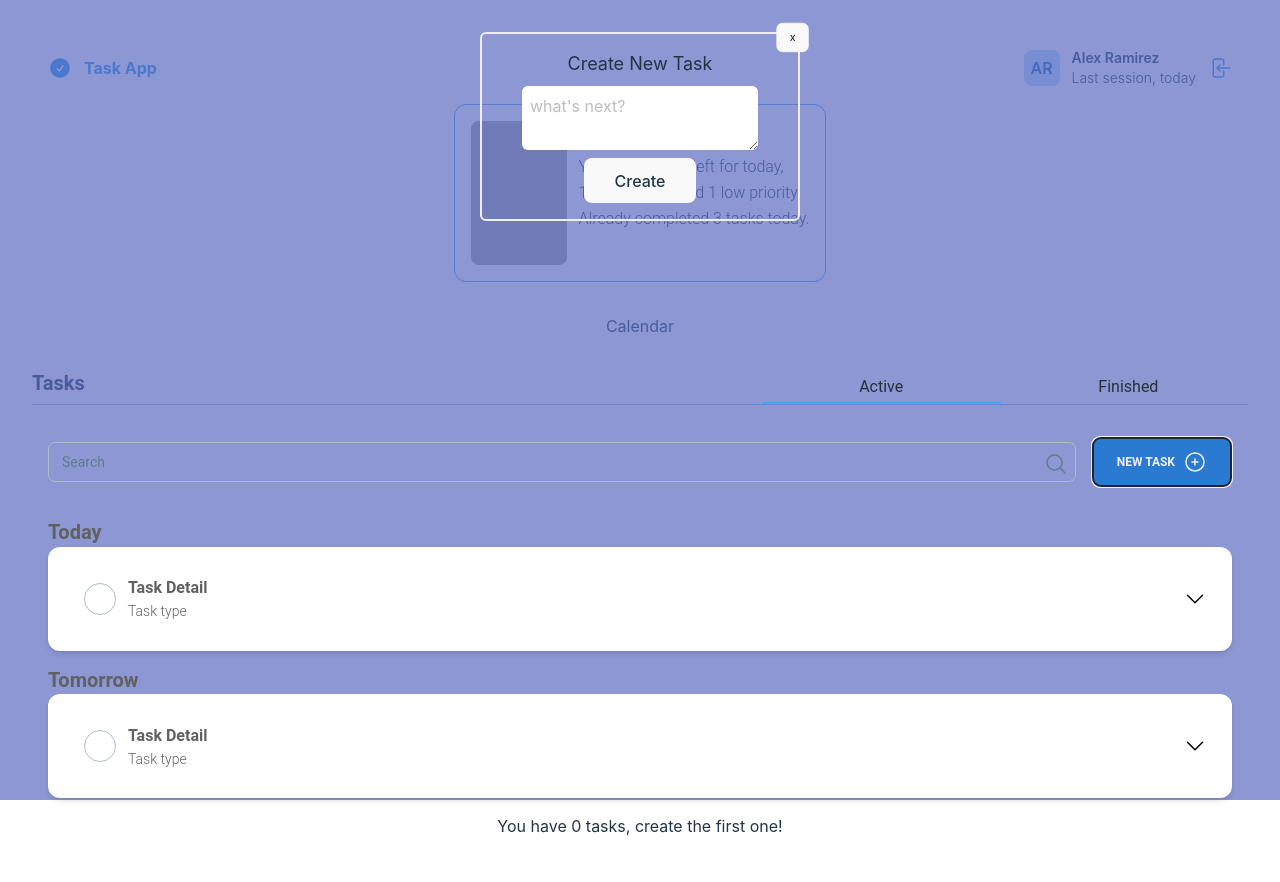
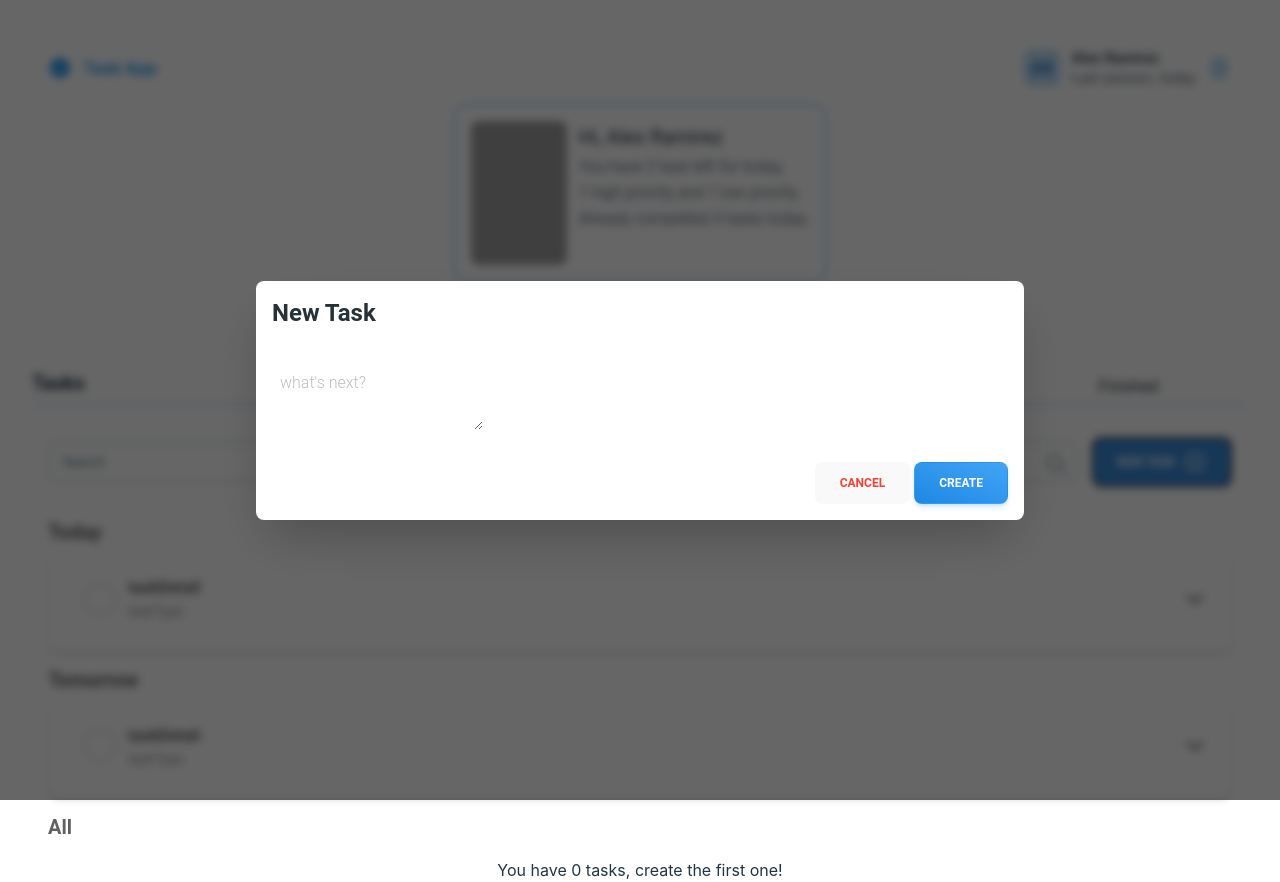
Before and after one commit to Evitalires/Task, a React (Vite) app: page / in a window 1280 px wide. Both pictures are taken after a click on the button "NEW TASK". Before the commit the page ends 838 px from the top, so only its background shows below. Built offline with nearby package versions, Linux system fonts and the light colour scheme; grey boxes are pictures that could not be loaded.

Commit message:
adding component taskCollapse

```diff
--- a/src/App/AppUI.jsx
+++ b/src/App/AppUI.jsx
@@ -1,11 +1,6 @@
 import { TasksContext } from '../Context'
 import { useContext } from 'react'
 
-import { Search } from '../Search'
-import { List } from '../List'
-import { Task } from '../Task'
-import { TasksLoading } from '../TasksLoading'
-import { TasksError } from '../TasksError'
 import { TasksEmpty } from '../TasksEmpty'
 import { CounterItems } from '../CounterItems'
 import { Modal } from '../Modal'
--- a/src/Components/NewTask/index.jsx
+++ b/src/Components/NewTask/index.jsx
@@ -3,9 +3,7 @@ import { IconPlusCircle } from "../Icons"
 import { useContext } from "react"
 import { TasksContext } from "../../Context"
 
-
-
-export function NewTask() {
+export default function NewTask() {
   const { setOpenModal } = useContext(TasksContext)
   return (
     <Button onClick={() => setOpenModal(true)} className="flex items-center gap-2 min-w-fit bg-blue-700 ">
--- a/src/Components/SearchTaskHeader/index.jsx
+++ b/src/Components/SearchTaskHeader/index.jsx
@@ -1,7 +1,7 @@
 import { useContext } from "react"
 import { TasksContext } from "../../Context"
 import { Search } from "../../Search"
-import { NewTask } from "../NewTask"
+import NewTask from "../NewTask"
 
 export default function SearchTaskHeader() {
   const {
--- /dev/null
+++ b/src/Components/TaskCollapse/index.jsx
@@ -0,0 +1,50 @@
+import {
+  Collapse,
+  Button,
+  Card,
+  Typography,
+  CardBody,
+  Checkbox
+} from "@material-tailwind/react";
+import { IconChevronDown } from "../Icons";
+import { useState } from "react";
+
+export default function TaskCollapse({ taskDescription, taskDetail, taskType }) {
+  const [open, setOpen] = useState(false);
+
+  const toggleOpen = () => setOpen((cur) => !cur);
+
+  return (
+    <>
+      <Card className="mx-auto w-full">
+        <CardBody className="flex items-center">
+          <Checkbox
+            ripple={false}
+            color="blue"
+            className="h-8 w-8 rounded-full transition-all hover:scale-105 hover:before:opacity-0"
+          />
+          <div className="text-left flex-1">
+            <Typography variant="h6" color="gray" >
+              {taskDetail || 'taskDetail'}
+            </Typography>
+            <Typography variant="small" color="gray">
+
+              {taskType || 'taskType'}
+            </Typography>
+          </div>
+          <Button onClick={toggleOpen} color="blue" className="p-0 bg-transparent shadow-none text-black"> <IconChevronDown /> </Button>
+        </CardBody>
+      </Card>
+
+      <Collapse open={open}>
+        <Card className="mx-auto w-full">
+          <CardBody>
+            <Typography>
+              {taskDescription || 'taskDescription'}
+            </Typography>
+          </CardBody>
+        </Card>
+      </Collapse>
+    </>
+  );
+}
--- a/src/Components/TaskPreviewActive/index.jsx
+++ b/src/Components/TaskPreviewActive/index.jsx
@@ -1,57 +1,13 @@
-import { useState } from "react";
 import SearchTask from "../SearchTasks"
+import { Typography } from "@material-tailwind/react";
+import TaskCollapse from "../TaskCollapse";
+import { TasksContext } from "../../Context";
+import { useContext } from "react";
 
-import {
-  Collapse,
-  Button,
-  Card,
-  Typography,
-  CardBody,
-  Checkbox
-} from "@material-tailwind/react";
-import { IconChevronDown } from "../Icons";
-
-function TaskCollapse() {
-  const [open, setOpen] = useState(false);
-
-  const toggleOpen = () => setOpen((cur) => !cur);
-
-  return (
-    <>
-      <Card className="mx-auto w-full">
-        <CardBody className="flex items-center">
-          <Checkbox
-            ripple={false}
-            color="blue"
-            className="h-8 w-8 rounded-full transition-all hover:scale-105 hover:before:opacity-0"
-          />
-          <div className="text-left flex-1">
-            <Typography variant="h6" color="gray" >
-              Task Detail
-            </Typography>
-            <Typography variant="small" color="gray">
-              Task type
-            </Typography>
-          </div>
-          <Button onClick={toggleOpen} color="blue" className="p-0 bg-transparent shadow-none text-black"> <IconChevronDown /> </Button>
-        </CardBody>
-      </Card>
-
-      <Collapse open={open}>
-        <Card className="mx-auto w-full">
-          <CardBody>
-            <Typography>
-              Use our Tailwind CSS collapse for your website. You can use if for
-              accordion, collapsible items and much more.
-            </Typography>
-          </CardBody>
-        </Card>
-      </Collapse>
-    </>
-  );
-}
 
 export default function TaskPreviewActive() {
+  const { tasks } = useContext(TasksContext)
+  console.log(tasks, 'ttt');
   return (
     <section className="flex flex-col gap-4">
       <SearchTask />
@@ -63,6 +19,12 @@ export default function TaskPreviewActive() {
         <Typography variant="h5" className="text-left" >Tomorrow</Typography>
         <TaskCollapse />
       </div>
+      <div>
+        <Typography variant="h5" className="text-left" >All</Typography>
+        {
+          tasks.map(task => <TaskCollapse key={task.id} taskDetail={task.text} />)
+        }
+      </div>
     </section>
   )
 }
--- a/src/Context/index.jsx
+++ b/src/Context/index.jsx
@@ -57,6 +57,7 @@ function TasksProvider({ children }) {
 
   return (
     <TasksContext.Provider value={{
+      tasks,
       error,
       loading,
       addTask,
--- a/src/Modal/index.jsx
+++ b/src/Modal/index.jsx
@@ -2,11 +2,12 @@ import { createPortal } from "react-dom";
 
 function Modal({ children }) {
   return createPortal(
-    <section className='absolute inset-0 bg-indigo-400 bg-opacity-70 w-screen h-screen '>
+    <section className='absolute inset-0 w-screen h-screen'>
       {children}
     </section>,
     document.getElementById('modal')
   )
 }
 
+
 export { Modal }
--- a/src/TaskForm/index.jsx
+++ b/src/TaskForm/index.jsx
@@ -3,7 +3,7 @@ import { CreateItem } from "../CreateItem"
 import { TasksContext } from "../Context"
 
 
-function TaskForm() {
+function TaskForme() {
   const { addTask, setOpenModal } = useContext(TasksContext)
   const [newTask, setNewTask] = useState('')
   const onSubmit = (e) => {
@@ -29,4 +29,51 @@ function TaskForm() {
   )
 }
 
-export { TaskForm }
+import {
+  Button,
+  Dialog,
+  DialogHeader,
+  DialogBody,
+  DialogFooter,
+} from "@material-tailwind/react";
+
+export function TaskForm() {
+  const { openModal, addTask, setOpenModal } = useContext(TasksContext)
+  const [newTask, setNewTask] = useState('')
+  const onSubmit = (e) => {
+    e.preventDefault()
+    addTask(newTask)
+    setNewTask('')
+    setOpenModal(false)
+  }
+  const onChange = (e) => {
+    setNewTask(e.target.value)
+  }
+
+  return (
+    <>
+
+      <Dialog open={openModal} handler={setOpenModal}>
+        <DialogHeader>New Task</DialogHeader>
+        <DialogBody>
+          <form onSubmit={onSubmit} className=" flex w-full">
+            <textarea className="w-full flex flex-1 p-2 rounded-md outline-none focus:outline-violet-700" type="text" placeholder="what's next?" onChange={onChange} value={newTask} className='block p-2 min-h-min rounded-md outline-none focus:outline-violet-700' />
+          </form>
+        </DialogBody>
+        <DialogFooter>
+          <Button
+            variant="text"
+            color="red"
+            onClick={() => setOpenModal(false)}
+            className="mr-1"
+          >
+            <span>Cancel</span>
+          </Button>
+          <Button variant="gradient" color="blue" onClick={onSubmit}>
+            <span>Create</span>
+          </Button>
+        </DialogFooter>
+      </Dialog>
+    </>
+  );
+}
```
